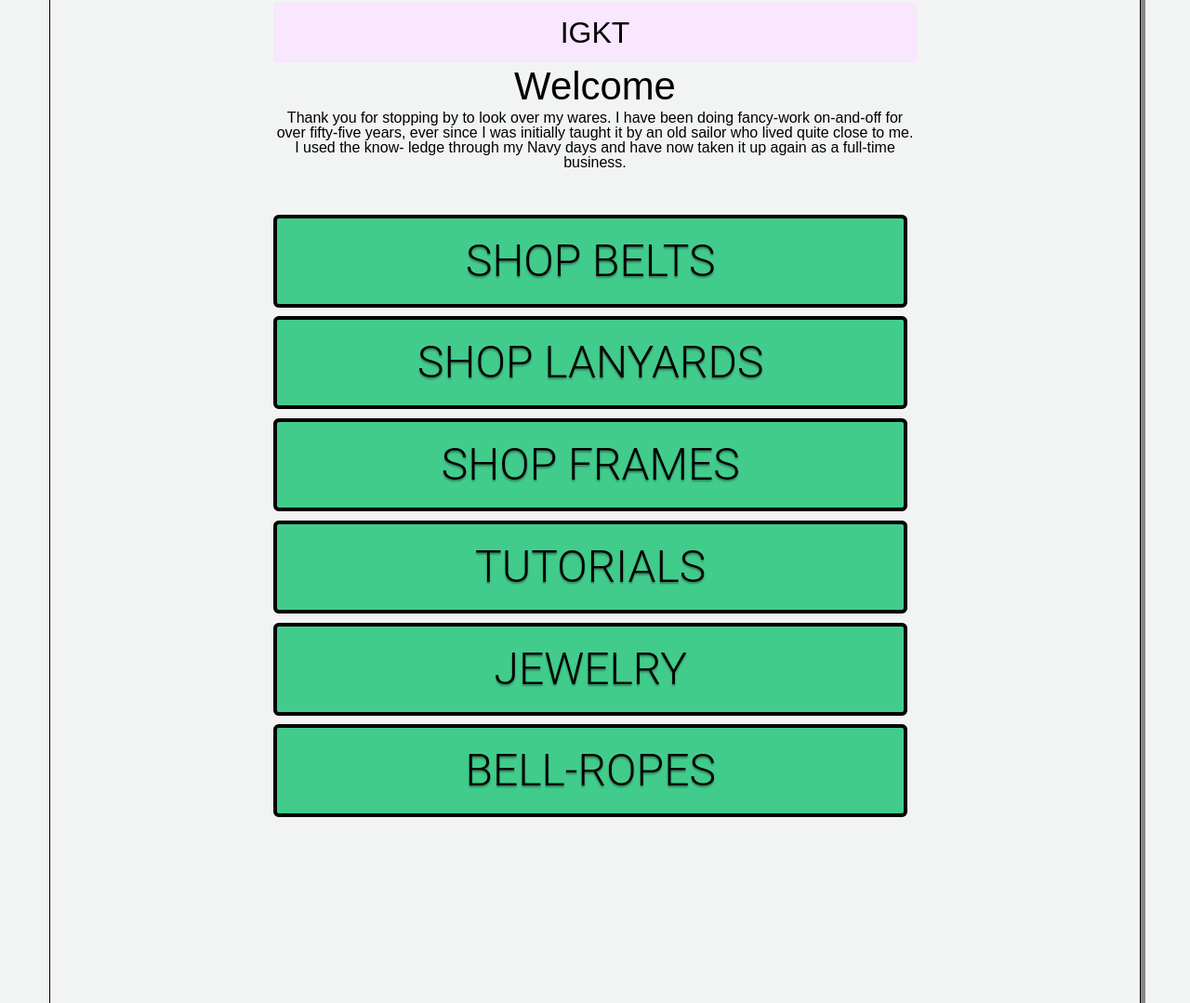
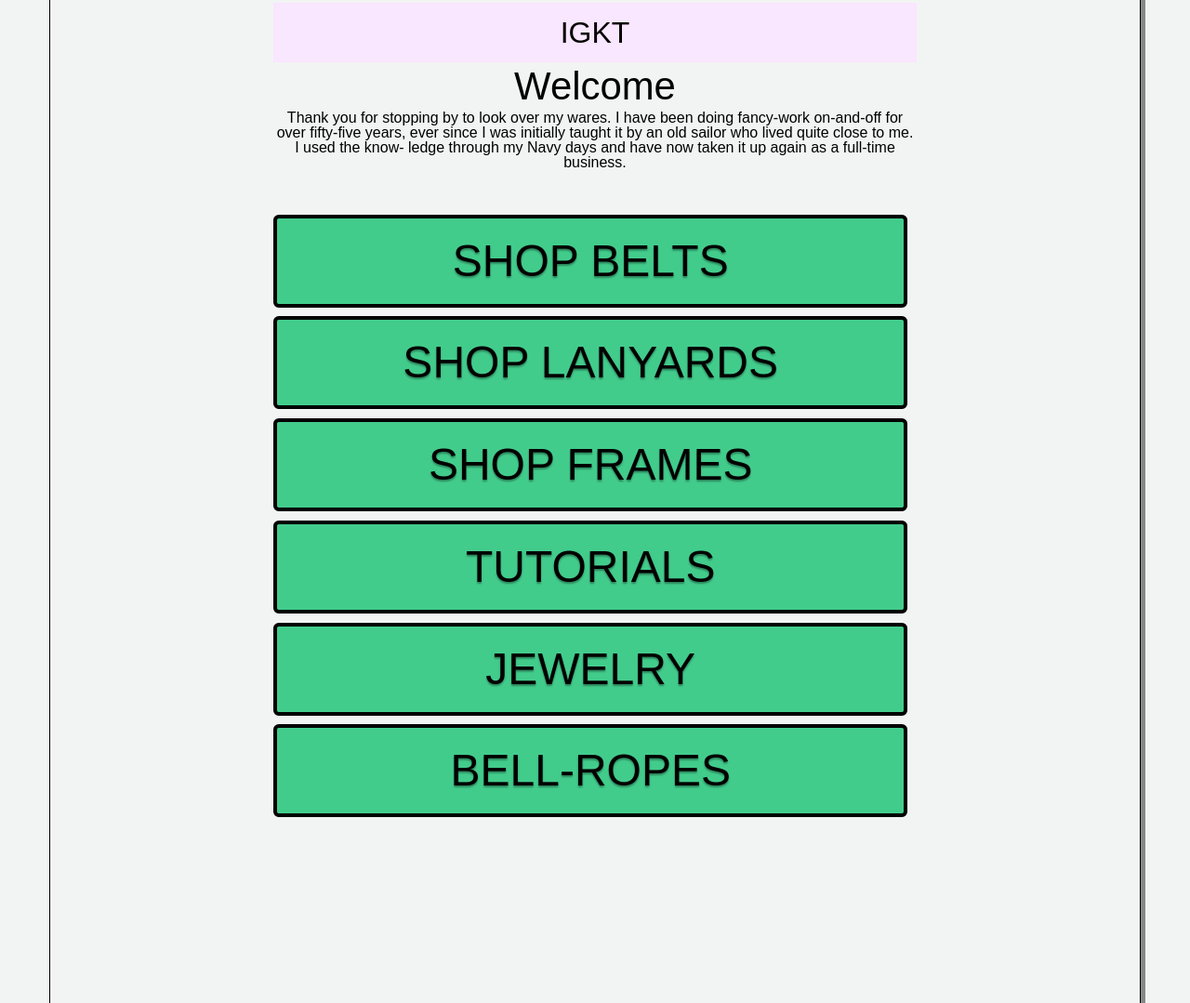
Before and after one commit to rchristiel/project2-1, a plain HTML site: page index.html in a window 1280 px wide. Shown: the part 981-2060 px from the top of the page at 93% size. Drawn offline with Linux system fonts and the light colour scheme.

Commit message:
changed some things

```diff
--- a/css/other_business.css
+++ b/css/other_business.css
@@ -38,10 +38,10 @@ body{
     background-color: #F2F4F4;
 }
 
-.container{
+.ob-container{
     margin: 0 auto;
-    width: 300px;
-    height:200px;
+    width: 85%;
+    /* height:200px; */
     font-family: 'Montserrat', Arial, sans-serif;
     font-size: 0.7em;
 }
@@ -70,7 +70,7 @@ body{
 
 @media only screen and (min-width: 480px){
 
-    .container{
+    .ob-container{
         font-size: 0.8em;
         width: 450px;
     }
--- a/css/styles.css
+++ b/css/styles.css
@@ -23,9 +23,7 @@ body{
   height: 185em;
   background-color: #F2F4F4;
   margin: auto;
-  border: 1px solid;
-  padding: 10px;
-  box-shadow: 5px 10px #888888;
+
 }
 
 .form-container {
@@ -33,6 +31,7 @@ body{
   text-align: center;
   margin: auto;
 }
+
 
 #nav {
   list-style-type: none;
@@ -109,7 +108,7 @@ a.button5 {
   border-radius:0.12em;
   box-sizing: border-box;
   text-decoration:none;
-  font-family:'Roboto',sans-serif;
+  font-family: 'Montserrat', Arial, sans-serif;
   font-weight:300;
   font-size: 2em;
   color:#000000;
@@ -208,6 +207,7 @@ button {
     box-shadow: 5px 10px #888888;
   }
 
+
   .slideshow-container{
     width:60%;
   }
@@ -233,12 +233,8 @@ button {
 @media  only screen and (min-width: 768px) {
   .container{
     width: 90%;
-    height: 530em;
     background-color: #F2F4F4;
     margin: auto;
-    border: 1px solid;
-    padding: 10px;
-    box-shadow: 5px 10px #888888;
   }
 
   .slideshow-container{
@@ -256,7 +252,7 @@ button {
     border-radius:0.12em;
     box-sizing: border-box;
     text-decoration:none;
-    font-family:'Roboto',sans-serif;
+    font-family: 'Montserrat', Arial, sans-serif;
     font-weight:300;
     font-size: 3em;
     color:#000000;
--- a/index.html
+++ b/index.html
@@ -9,7 +9,7 @@
   <script async src="js/javascript.js"></script>
 </head>
 <body>
-  <div class="container">
+
 		<header class="header">
 			<ul id="nav">
 				<li class="navbar"><a class="navlink" href="index.html">Home</a></li>
@@ -17,7 +17,7 @@
 				<li class="navbar"><a class="navlink" href="contact.html">Contact Us</a></li>
 			</ul>
 		</header>
-
+		<div class="container">
 		<div class="top-img-banner">
 		  <img id="banner" src="media/banner.PNG" alt="Banner" style="width: 100%">
 		</div>
```
Also changed, not shown: shop.html (+1 -1 lines).
